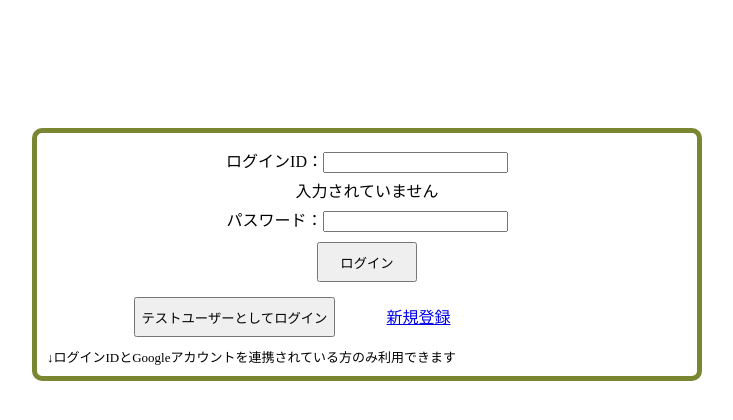
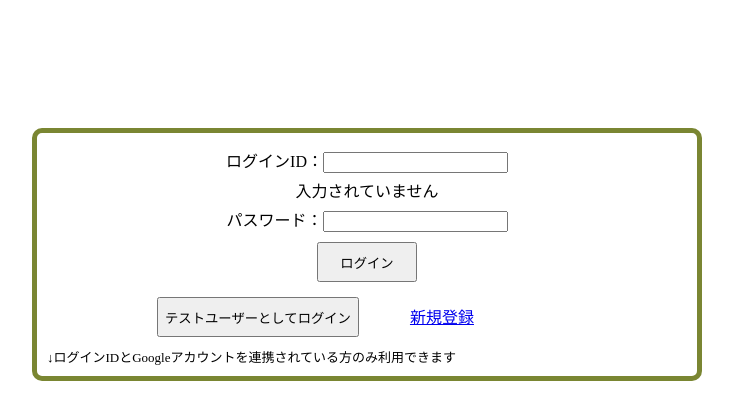
Before and after one commit to taku795/HobbySite_old, a PHP site: page /login_page.php?no_id=1 in a window 1280 px wide. Shown: the top 420 px of the page, without its empty margins (273-1006 px from the left). Run offline with PHP 8.4, Linux system fonts and the light colour scheme; data that the repository does not hold is empty; some libraries are stand-ins or nearby versions.

Commit message:
デザイン修正

```diff
--- a/css/login_page.css
+++ b/css/login_page.css
@@ -33,7 +33,7 @@
 .new_test_login form,.new_set {
     display: inline-block;
 }
-.new_test_login {
+.new_test_login form {
     margin-left: 10%;
 }
 .new_set {
```
